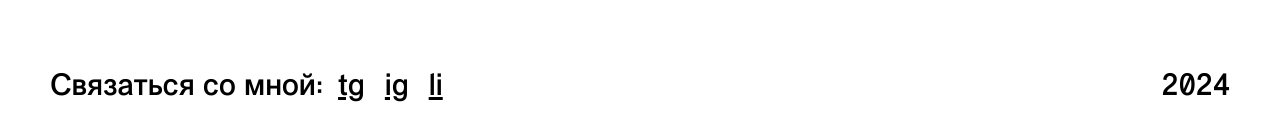
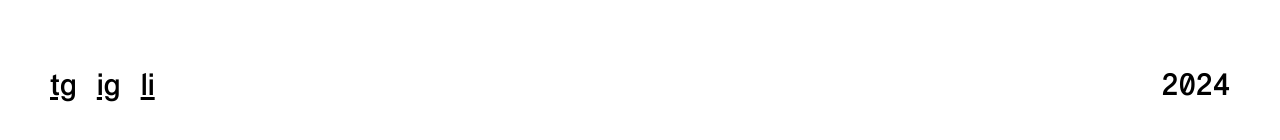
Before and after one commit to gitsvitya/svitya-personal, a React (Create React App) app: page / in a window 1280 px wide. Shown: the part 682-822 px from the top of the page. Built offline with nearby package versions, Linux system fonts and the light colour scheme.

Commit message:
Deleted: paragraph in app footer

```diff
--- a/src/components/AppFooter/AppFooter.js
+++ b/src/components/AppFooter/AppFooter.js
@@ -5,7 +5,7 @@ function AppFooter(props) {
     <footer className={styles.footer}>
       <div className={styles.container}>
         <div className={styles.contactsBlock}>
-          <p className={styles.text}>{props.text.appFooterContacts}</p>
+          {/* <p className={styles.text}>{props.text.appFooterContacts}</p> */}
           <nav className={styles.navigation}>
             <ul className={styles.navigationList}>
               <li className={styles.navigationListItem}>
```
